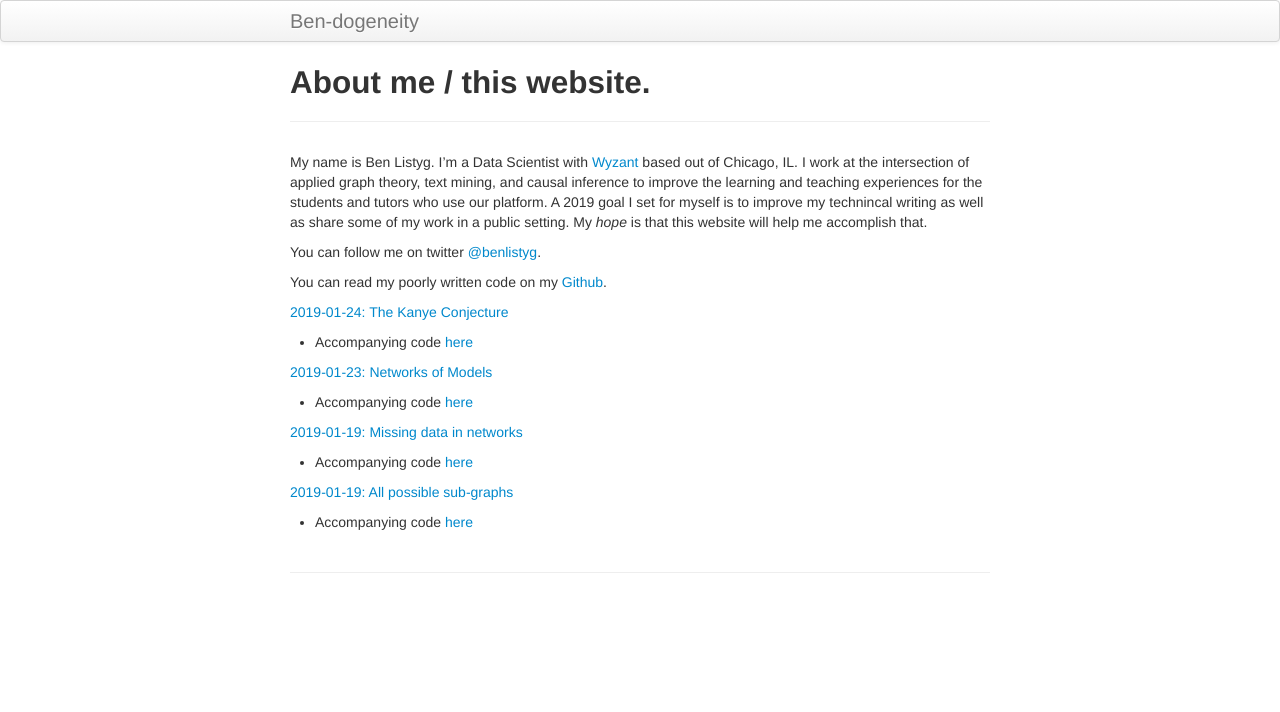
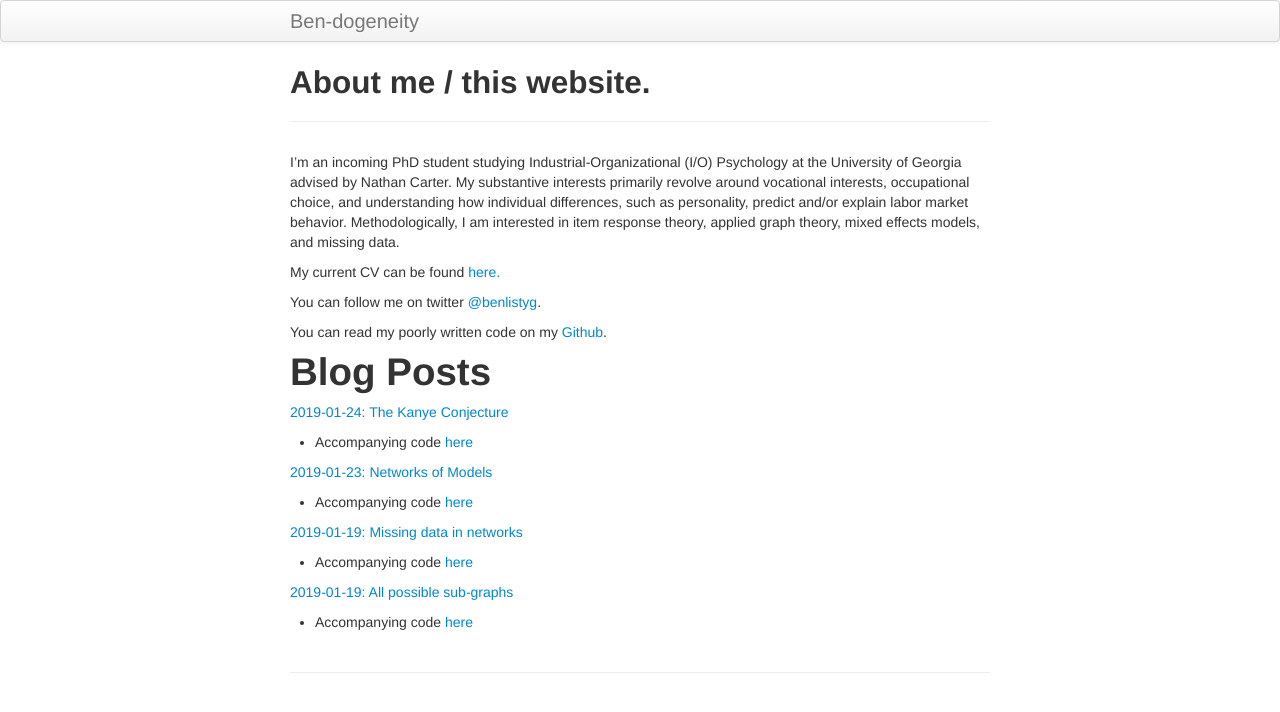
Before and after one commit to BListyg/blistyg.github.io, a Jekyll site: the page built from index.md, in a window 1280 px wide. Shown: the top 712 px of the page. Built offline with Jekyll 4.4.1, drawn with Linux system fonts in a browser that asks for light colours.

Commit message:
Update index.md

```diff
--- a/index.md
+++ b/index.md
@@ -3,11 +3,15 @@ layout: page
 title: About me / this website.
 ---
 
-My name is Ben Listyg. I'm a Data Scientist with [Wyzant](https://www.wyzant.com) based out of Chicago, IL. I work at the intersection of applied graph theory, text mining, and causal inference to improve the learning and teaching experiences for the students and tutors who use our platform. A 2019 goal I set for myself is to improve my technincal writing as well as share some of my work in a public setting. My _hope_ is that this website will help me accomplish that.
+I’m an incoming PhD student studying Industrial-Organizational (I/O) Psychology at the University of Georgia advised by Nathan Carter. My substantive interests primarily revolve around vocational interests, occupational choice, and understanding how individual differences, such as personality, predict and/or explain labor market behavior. Methodologically, I am interested in item response theory, applied graph theory, mixed effects models, and missing data.
+
+My current CV can be found [here.](CV WEBSITE HERE)
 
 You can follow me on twitter [@benlistyg](https://www.twitter.com/benlistyg).
 
 You can read my poorly written code on my [Github](https://www.github.com/blistyg).
+
+# Blog Posts
 
 [2019-01-24: The Kanye Conjecture](http://rpubs.com/blistyg/thekanyeconjecture)
 
```
